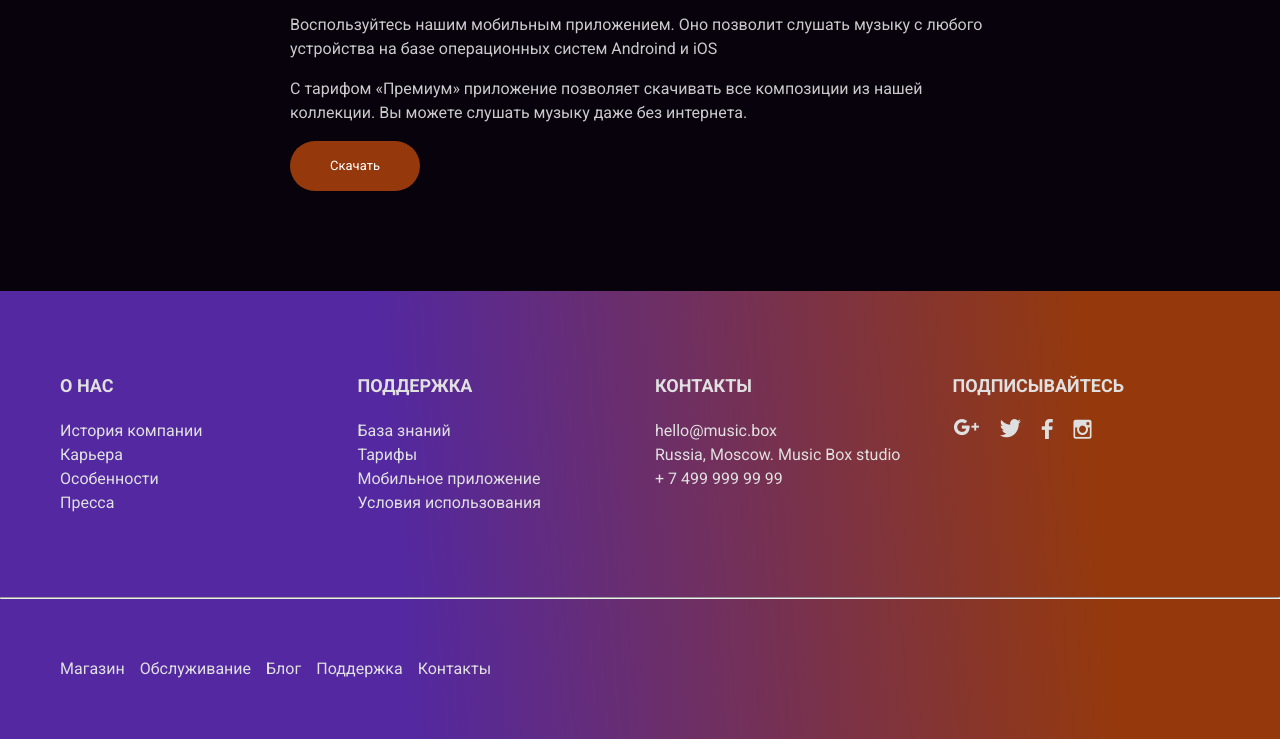
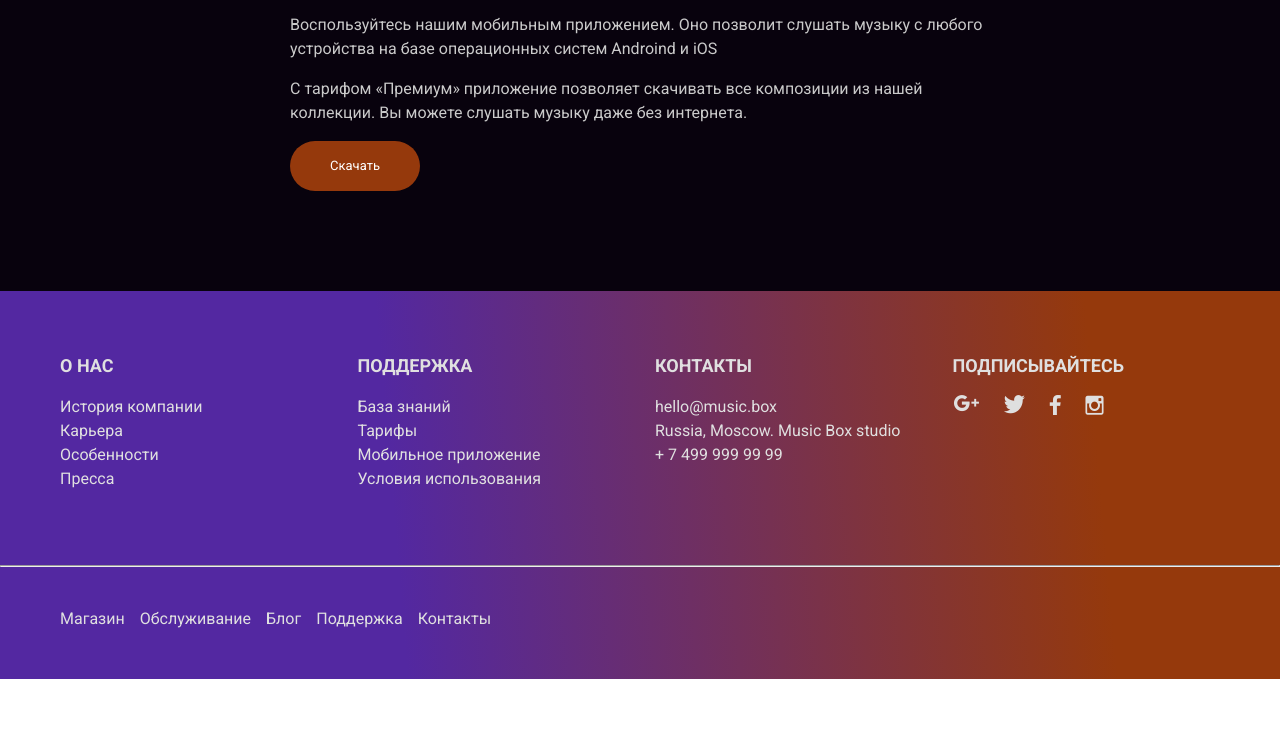
Before and after one commit to PavelDeuce/layout-designer-project-lvl2, a website: page src/index.html in a window 1280 px wide. Shown: the part 3782-4521 px from the top of the page. After the commit the page ends 4461 px from the top, so only its background shows below. Drawn offline with Linux system fonts and the light colour scheme.

Commit message:
fixes 0.2.2 (footer)

```diff
--- a/src/styles/scss/default.scss
+++ b/src/styles/scss/default.scss
@@ -66,6 +66,10 @@ a {
   text-decoration: none;
 }
 
+hr {
+  margin: 0;
+}
+
 .container {
   max-width: px-to-rem(1200px);
   margin: 0 auto;
--- a/src/styles/scss/shared/footer.scss
+++ b/src/styles/scss/shared/footer.scss
@@ -15,12 +15,12 @@
     }
 
     .footer-title {
-      margin: px-to-rem(20px 0px);
+      margin-bottom: px-to-rem(16px);
       @include set-typography(18px, 27px, bold, uppercase);
     }
 
     img {
-      margin-right: px-to-rem(20px);
+      margin-right: px-to-rem(24px);
     }
   }
 
@@ -31,9 +31,12 @@
       flex-direction: column;
     }
 
-    li {
+    li:not(:last-child) {
       margin-right: px-to-rem(15px);
-      padding: px-to-rem(10px 0px);
+
+      @include set-media(md) {
+        margin-bottom: px-to-rem(16px);
+      }
     }
   }
 }
```
Also changed, not shown: src/styles/style.css, 1 other file.
